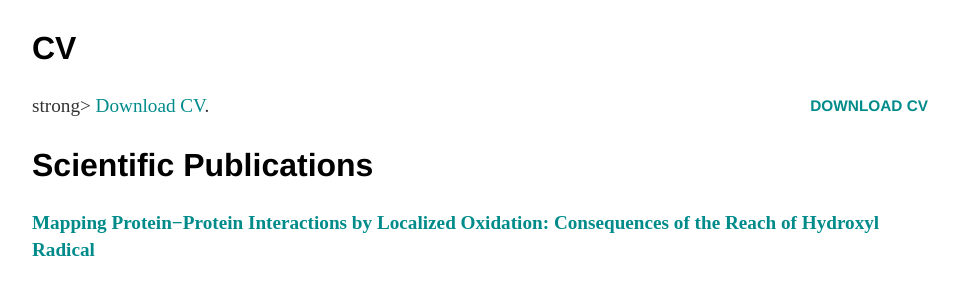
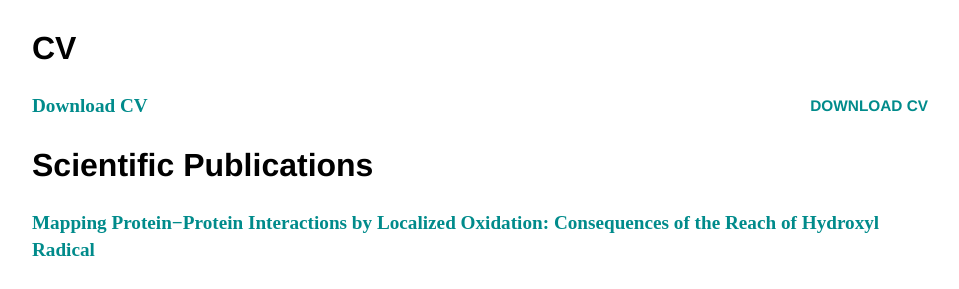
Before and after one commit to mindyng/mindyng.github.io, a Jekyll site: the page built from cv/index.html, in a window 1280 px wide. Shown: the part 172-461 px from the top of the page, without its empty margins (160-1119 px from the left). Built offline with Jekyll 4.4.1, drawn with Linux system fonts in a browser that asks for light colours.

Commit message:
Update index.html

```diff
--- a/cv/index.html
+++ b/cv/index.html
@@ -37,7 +37,7 @@ a:active {
 					<p><strong> <a href="Resume_103023.pdf" class="download" title="Resume_103023.pdf">Download CV</a></strong><p>
 
 
-					<p>strong> <a href="Resume_103023.pdf">Download CV</a>.</strong></p>
+					<p><strong> <a href="Resume_103023.pdf class="download" title="Resume_103023.pdf">Download CV</a></strong></p>
 
 
 					<h2>Scientific Publications</h2>
```
